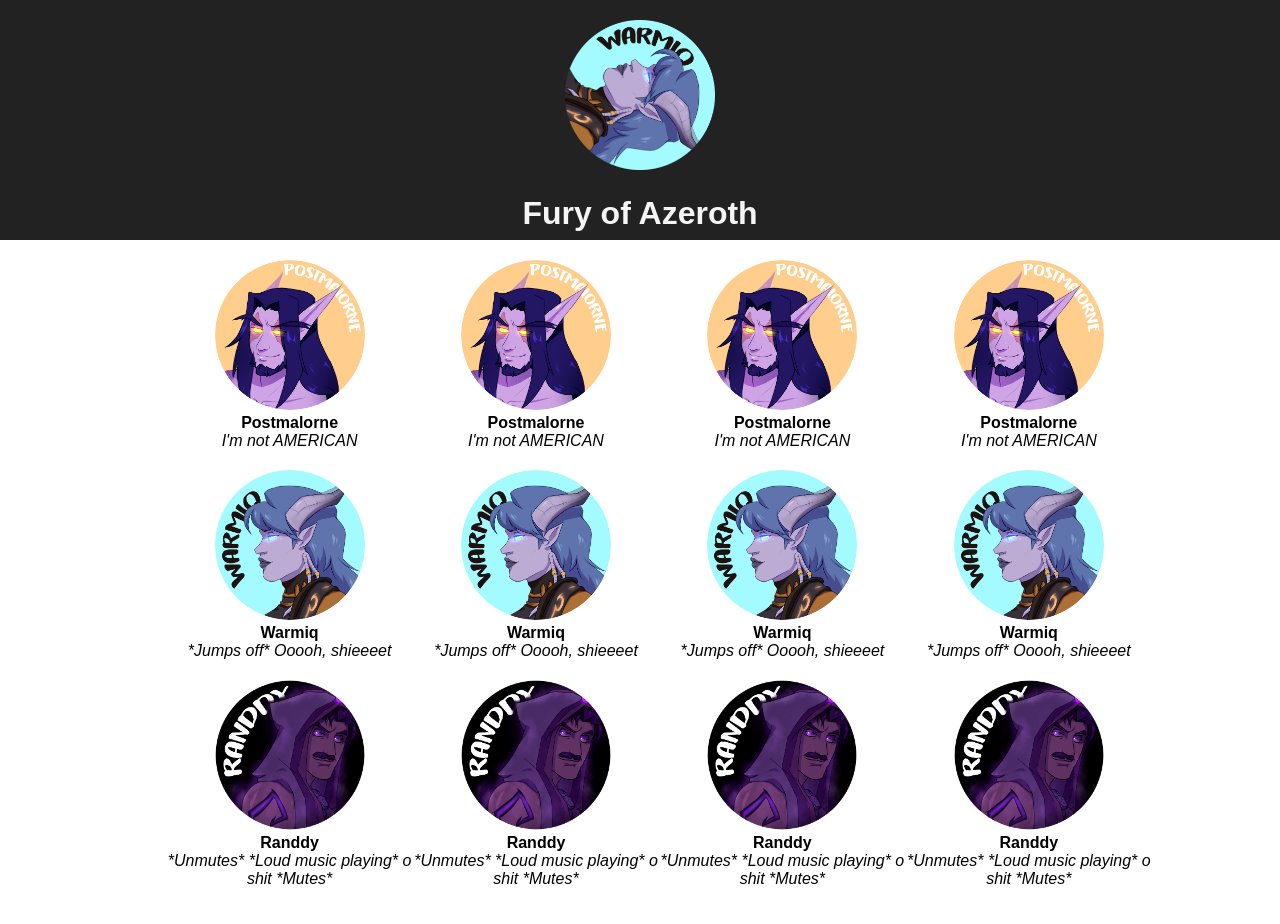
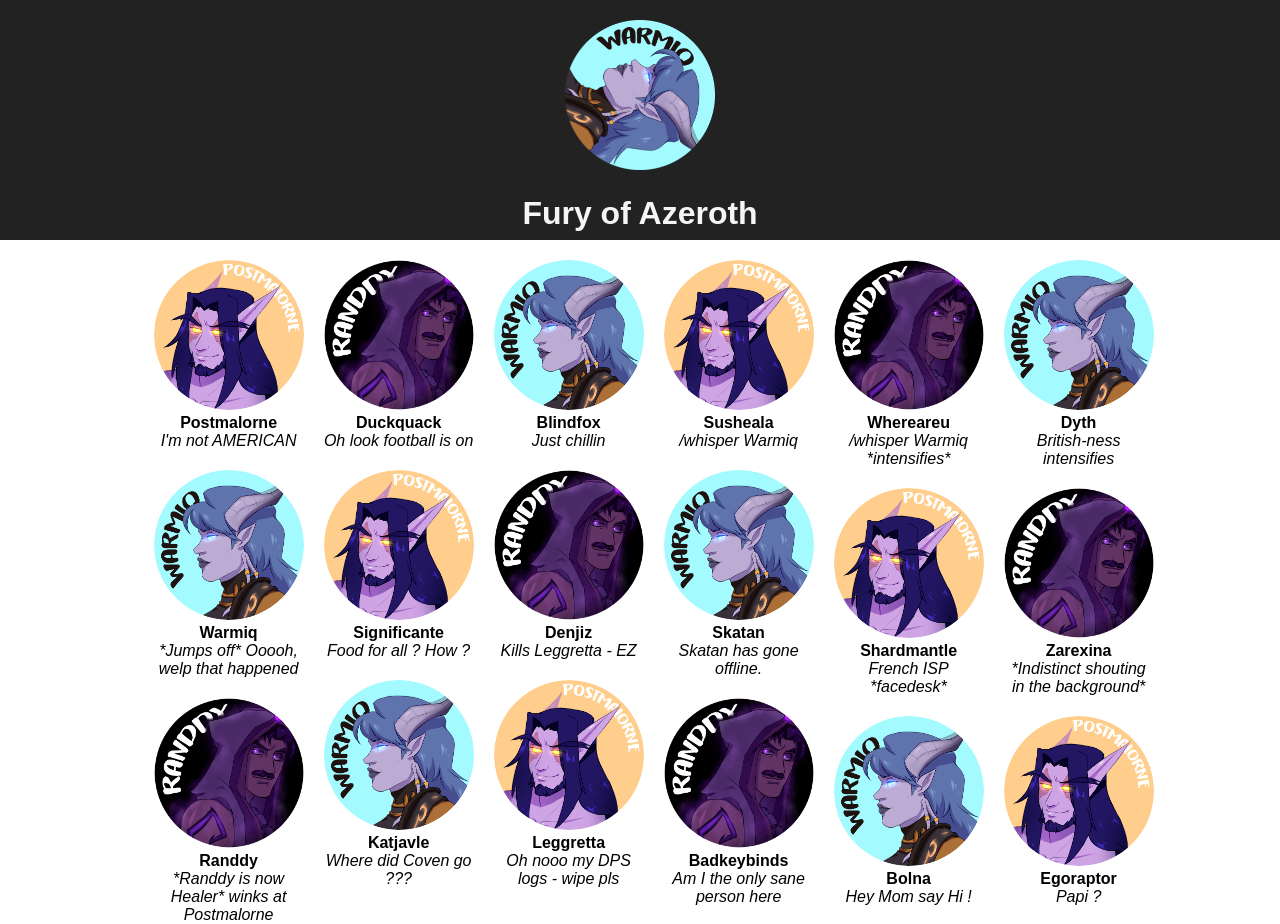
Before and after one commit to Warmiq/web-fury, a React (Create React App) app: page / in a window 1280 px wide. Before the commit the page ends 888 px from the top, so only its background shows below. Built offline with nearby package versions, Linux system fonts and the light colour scheme.

Commit message:
add some more people + cleanup styles

```diff
--- a/src/App.tsx
+++ b/src/App.tsx
@@ -4,7 +4,7 @@ import styled from 'styled-components';
 import * as Theme from './styles/theme';
 
 import './App.css';
-import { GuildMate } from './components/name-bubles';
+import { GuildMate } from './components/guild-mate';
 import { FlexRow } from './components/flex-row';
 import { Card } from './components/card';
 import { Title } from './components/title';
@@ -16,8 +16,8 @@ const randy = require('./randdy.png');
 const Content = styled.div`
    display: flex;
    flex-direction: row;
-   padding-right: 10%;
-   padding-left:13%;
+   padding-right: 12%;
+   padding-left:12%;
    font-familiy: {${Theme.FONT_FAMILY}}
 `;
 
@@ -32,43 +32,53 @@ class App extends React.Component {
         </header>
 
         <Content>
+
           <FlexRow>
-
-            <Card title={''}>
+            <Card>
               <GuildMate name={'Postmalorne'} img={postmalorne} quote={'I\'m not AMERICAN'} />
-              <GuildMate name={'Warmiq'} img={warmiq} quote={'*Jumps off* Ooooh, shieeeet'} />
-              <GuildMate name={'Randdy'} img={randy} quote={'*Unmutes* *Loud music playing* o shit *Mutes*'} />
+              <GuildMate name={'Warmiq'} img={warmiq} quote={'*Jumps off* Ooooh, welp that happened'} />
+              <GuildMate name={'Randdy'} img={randy} quote={'*Randdy is now Healer* winks at Postmalorne'} />
             </Card>
-
-          </FlexRow>
-          <FlexRow>
-
-            <Card title={''}>
-              <GuildMate name={'Postmalorne'} img={postmalorne} quote={'I\'m not AMERICAN'} />
-              <GuildMate name={'Warmiq'} img={warmiq} quote={'*Jumps off* Ooooh, shieeeet'} />
-              <GuildMate name={'Randdy'} img={randy} quote={'*Unmutes* *Loud music playing* o shit *Mutes*'} />
-            </Card>
-
           </FlexRow>
 
           <FlexRow>
-
-            <Card title={''}>
-              <GuildMate name={'Postmalorne'} img={postmalorne} quote={'I\'m not AMERICAN'} />
-              <GuildMate name={'Warmiq'} img={warmiq} quote={'*Jumps off* Ooooh, shieeeet'} />
-              <GuildMate name={'Randdy'} img={randy} quote={'*Unmutes* *Loud music playing* o shit *Mutes*'} />
+            <Card >
+              <GuildMate name={'Duckquack'} img={randy} quote={'Oh look football is on'} />
+              <GuildMate name={'Significante'} img={postmalorne} quote={' Food for all ? How ? '} />
+              <GuildMate name={'Katjavle'} img={warmiq} quote={'Where did Coven go ???'} />
             </Card>
-
           </FlexRow>
 
           <FlexRow>
+            <Card >
+              <GuildMate name={'Blindfox'} img={warmiq} quote={'Just chillin'} />
+              <GuildMate name={'Denjiz'} img={randy} quote={'Kills Leggretta - EZ'} />
+              <GuildMate name={'Leggretta'} img={postmalorne} quote={'Oh nooo my DPS logs - wipe pls'} />
+            </Card>
+          </FlexRow>
 
-            <Card title={''}>
-              <GuildMate name={'Postmalorne'} img={postmalorne} quote={'I\'m not AMERICAN'} />
-              <GuildMate name={'Warmiq'} img={warmiq} quote={'*Jumps off* Ooooh, shieeeet'} />
-              <GuildMate name={'Randdy'} img={randy} quote={'*Unmutes* *Loud music playing* o shit *Mutes*'} />
+          <FlexRow>
+            <Card >
+              <GuildMate name={'Susheala'} img={postmalorne} quote={'/whisper Warmiq'} />
+              <GuildMate name={'Skatan'} img={warmiq} quote={'Skatan has gone offline.'} />
+              <GuildMate name={'Badkeybinds'} img={randy} quote={'Am I the only sane person here'} />
             </Card>
+          </FlexRow>
 
+          <FlexRow>
+            <Card >
+              <GuildMate name={'Whereareu'} img={randy} quote={'/whisper Warmiq *intensifies*'} />
+              <GuildMate name={'Shardmantle'} img={postmalorne} quote={'French ISP *facedesk*'} />
+              <GuildMate name={'Bolna'} img={warmiq} quote={'Hey Mom say Hi !'} />
+            </Card>
+          </FlexRow>
+
+          <FlexRow>
+            <Card >
+              <GuildMate name={'Dyth'} img={warmiq} quote={'British-ness intensifies'} />
+              <GuildMate name={'Zarexina'} img={randy} quote={'*Indistinct shouting in the background*'} />
+              <GuildMate name={'Egoraptor'} img={postmalorne} quote={'Papi ?'} />
+            </Card>
           </FlexRow>
 
         </Content>
--- a/src/components/card.tsx
+++ b/src/components/card.tsx
@@ -3,7 +3,7 @@ import styled from 'styled-components';
 import * as Theme from '../styles/theme';
 
 interface CardProps {
-    title: string;
+    title?: string;
     header?: JSX.Element;
 }
 
@@ -24,6 +24,7 @@ class UnstyledCard extends React.Component<CardProps> {
     }
 }
 
+// TODO: Them styles need finishing here
 export const Card = styled(UnstyledCard) `
 
 display:flex;
--- a/src/components/name-bubles.tsx
+++ b/src/components/guild-mate.tsx
@@ -28,6 +28,7 @@ export const GuildMate = styled(Person) `
 
 flex-direction: column;
 margin-top: 20px;
+margin-right 20px;
 
 .name {
     font-weight: bold;
@@ -40,7 +41,5 @@ margin-top: 20px;
 
 .quote {
     font-style: italic;
-    font-size:
-    color: ligther;
 }
 `;
```
